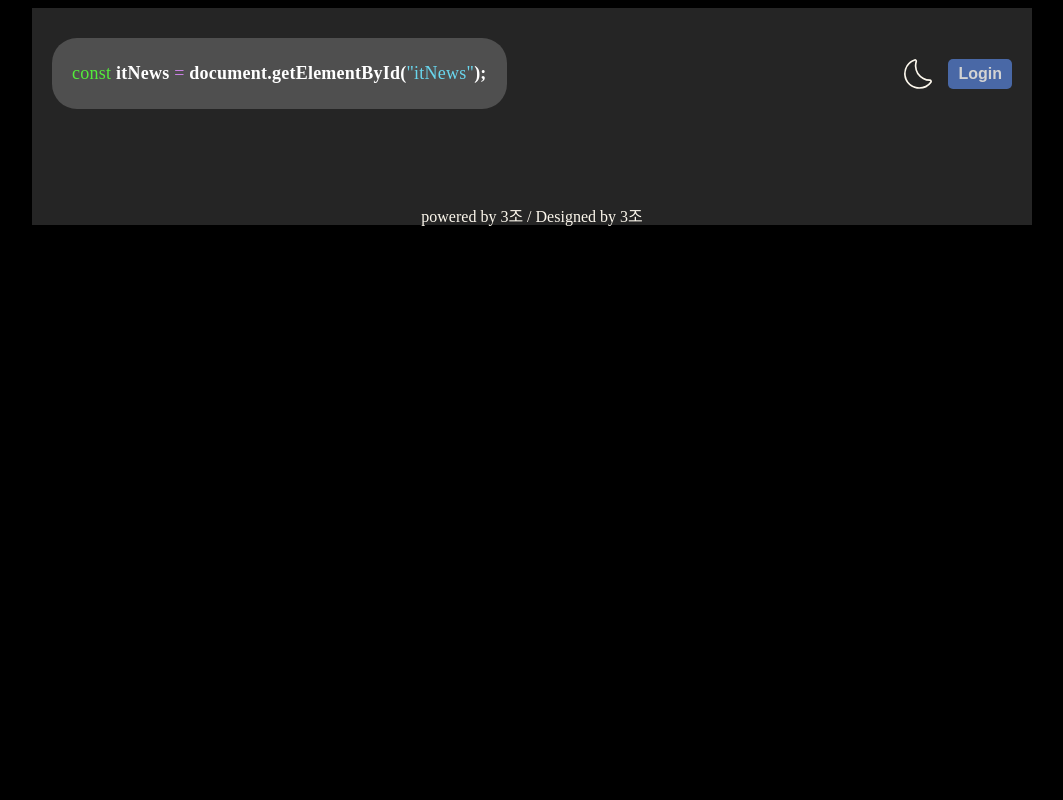
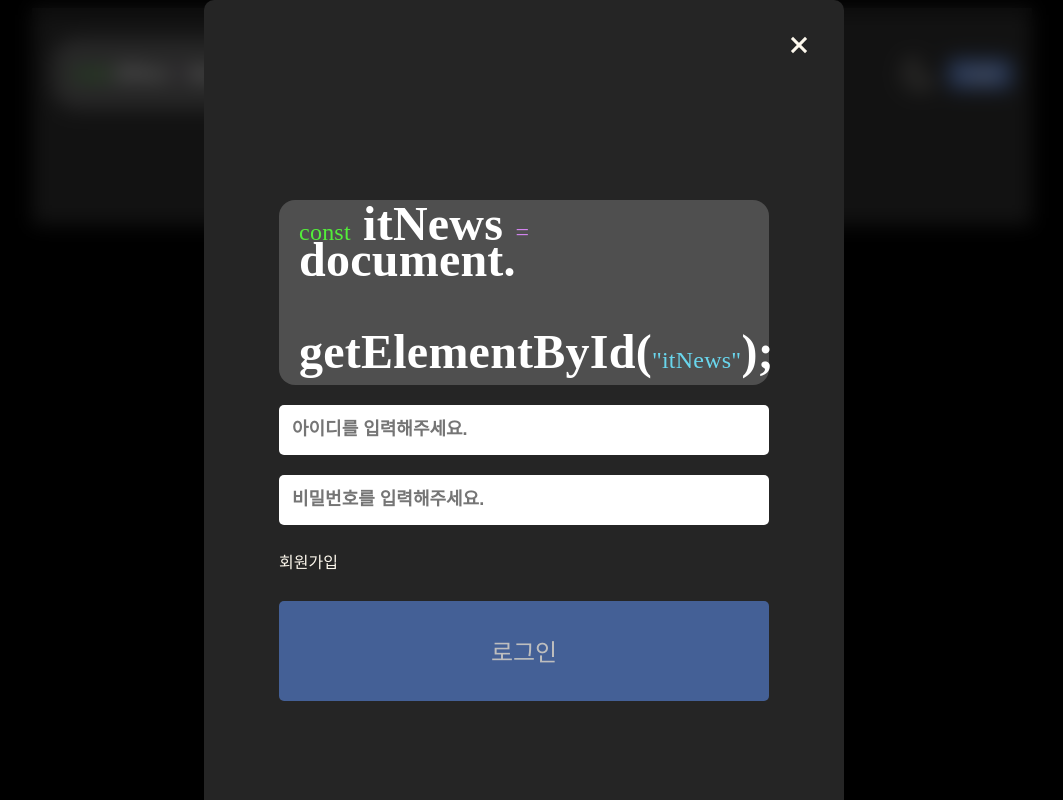
Before and after one commit to yeolsss/project-news-feed, a React (Create React App) app: page /write in a window 1280 px wide. Both pictures are taken after a click on the button "Login". Shown: the whole page, without its empty margins (116-1179 px from the left). Built offline with nearby package versions, Linux system fonts and the light colour scheme; no server answers; a web font is replaced by a local one.

Commit message:
loginModal - close button 생성 - modal 영역 클릭시 modal close 되도록 수정

```diff
--- a/src/components/loginModal/LoginModal.jsx
+++ b/src/components/loginModal/LoginModal.jsx
@@ -18,7 +18,7 @@
 import * as St from "./loginModal.style";
 
 function LoginModal() {
-  const { loginModal: isModalOpen } = useSelector(selectLoginModal);
+  const loginModal = useSelector(selectLoginModal);
 
   const [userInfoStates, setUserInfoStates] = useState({
     id: "",
@@ -97,8 +97,22 @@
     await loginMutation.mutateAsync({ id, password });
   };
 
+  const handleOnClickCloseModal = (e, type) => {
+    // 클릭된 요소가 모달의 바깥쪽이라면 모달을 닫는다.
+    if (type === "modal") {
+      if (e.target === e.currentTarget) {
+        dispatch(closeLoginModal());
+      }
+      return;
+    }
+    dispatch(closeLoginModal());
+  };
+
   return (
-    <St.LoginModalWrapper $isModalOpen={isModalOpen}>
+    <St.LoginModalWrapper
+      $isModalOpen={loginModal}
+      onClick={(e) => handleOnClickCloseModal(e, "modal")}
+    >
       <St.LoginWrapper>
         <div>
           <JoinHeader />
@@ -123,6 +137,11 @@
             <JoinButton>로그인</JoinButton>
           </St.LoginForm>
         </div>
+        <St.ModalCloseButton
+          onClick={(e) => handleOnClickCloseModal(e, "button")}
+        >
+          <div></div>
+        </St.ModalCloseButton>
       </St.LoginWrapper>
     </St.LoginModalWrapper>
   );
--- a/src/components/loginModal/loginModal.style.js
+++ b/src/components/loginModal/loginModal.style.js
@@ -10,7 +10,10 @@
   z-index: 2;
   background-color: rgba(0, 0, 0, 0.5);
   backdrop-filter: blur(10px);
-  display: ${({ $isModalOpen }) => ($isModalOpen ? "flex" : "none")};
+  display: ${({ $isModalOpen }) => {
+    console.log($isModalOpen);
+    return $isModalOpen ? "flex" : "none";
+  }};
   /* display: flex; */
 `;
 
@@ -23,6 +26,7 @@
   margin: auto;
   border-radius: 1rem;
   display: flex;
+  position: relative;
   overflow: scroll;
   scrollbar-width: none;
   &::-webkit-scrollbar {
@@ -52,3 +56,46 @@
   font-weight: 700;
   color: var(--textColor1);
 `;
+
+export const ModalCloseButton = styled.div`
+  position: absolute;
+  top: 2rem;
+  right: 2rem;
+  width: 5rem;
+  height: 5rem;
+  z-index: 10;
+  cursor: pointer;
+  > div {
+    width: 100%;
+    height: 100%;
+    &::after,
+    &::before {
+      position: absolute;
+      left: 50%;
+      top: 50%;
+      will-change: transform, margin-top;
+      transition-property: transform, margin-top;
+      transition-duration: 300ms;
+      transition-timing-function: ease-out;
+      content: "";
+      width: 2rem;
+      height: 0.3rem;
+      z-index: 10;
+      background-color: var(--textColor);
+    }
+    &::after {
+      transform: translate(-50%, -50%) rotateZ(-45deg);
+    }
+    &::before {
+      transform: translate(-50%, -50%) rotateZ(45deg);
+    }
+    &:hover {
+      &::after {
+        transform: translate(-50%, -50%) rotateZ(45deg);
+      }
+      &::before {
+        transform: translate(-50%, -50%) rotateZ(-45deg);
+      }
+    }
+  }
+`;
--- a/src/shared/header/Header.jsx
+++ b/src/shared/header/Header.jsx
@@ -1,5 +1,6 @@
 import { CiDark, CiLight } from "react-icons/ci";
 import { useDispatch, useSelector } from "react-redux";
+import { openLoginModal } from "../../redux/slice/loginModal.slice";
 import { themeSelector, toggleTheme } from "../../redux/slice/theme.slice";
 import * as St from "./header.style";
 
@@ -9,6 +10,10 @@
 
   const handleOnClickThemeToggle = () => {
     dispatch(toggleTheme());
+  };
+
+  const handleOnClickLogin = () => {
+    dispatch(openLoginModal());
   };
   return (
     <St.LayoutHeader>
@@ -24,7 +29,9 @@
         <St.ThemeButton onClick={handleOnClickThemeToggle}>
           {theme ? <CiLight /> : <CiDark />}
         </St.ThemeButton>
-        <St.HeaderLoginButton>Login</St.HeaderLoginButton>
+        <St.HeaderLoginButton onClick={handleOnClickLogin}>
+          Login
+        </St.HeaderLoginButton>
       </St.HeaderButtonWrapper>
     </St.LayoutHeader>
   );
```
